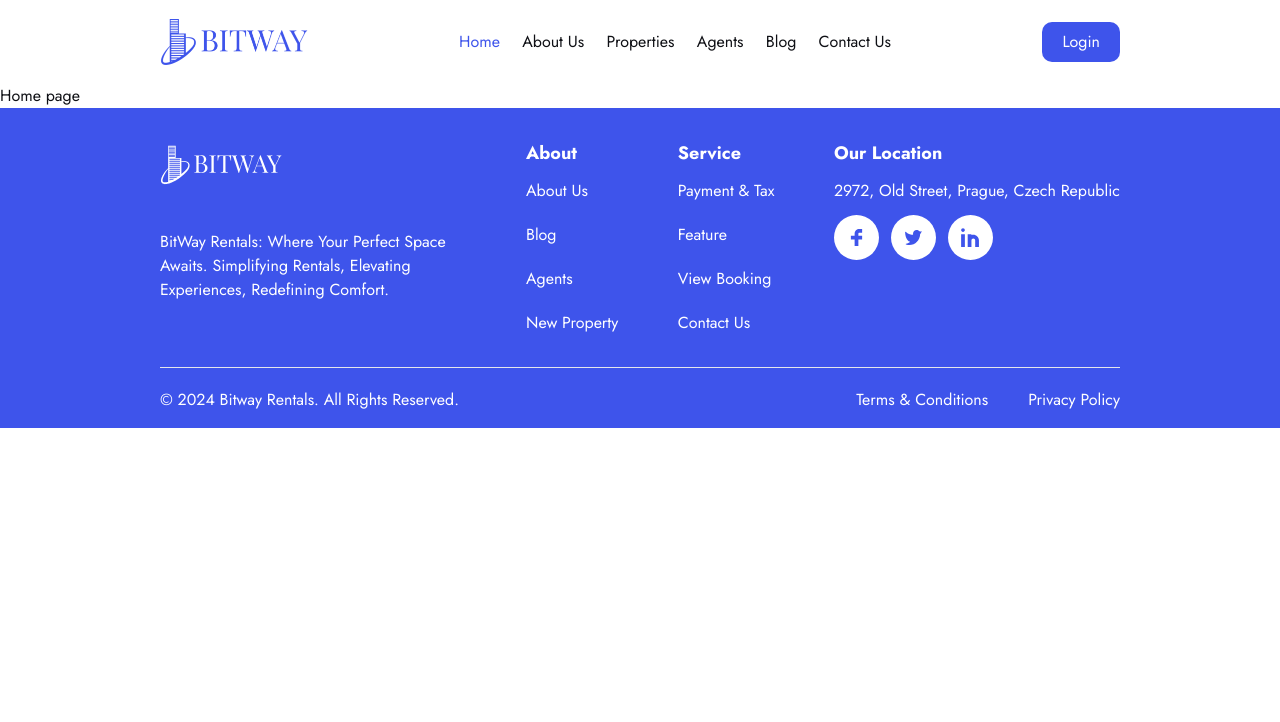
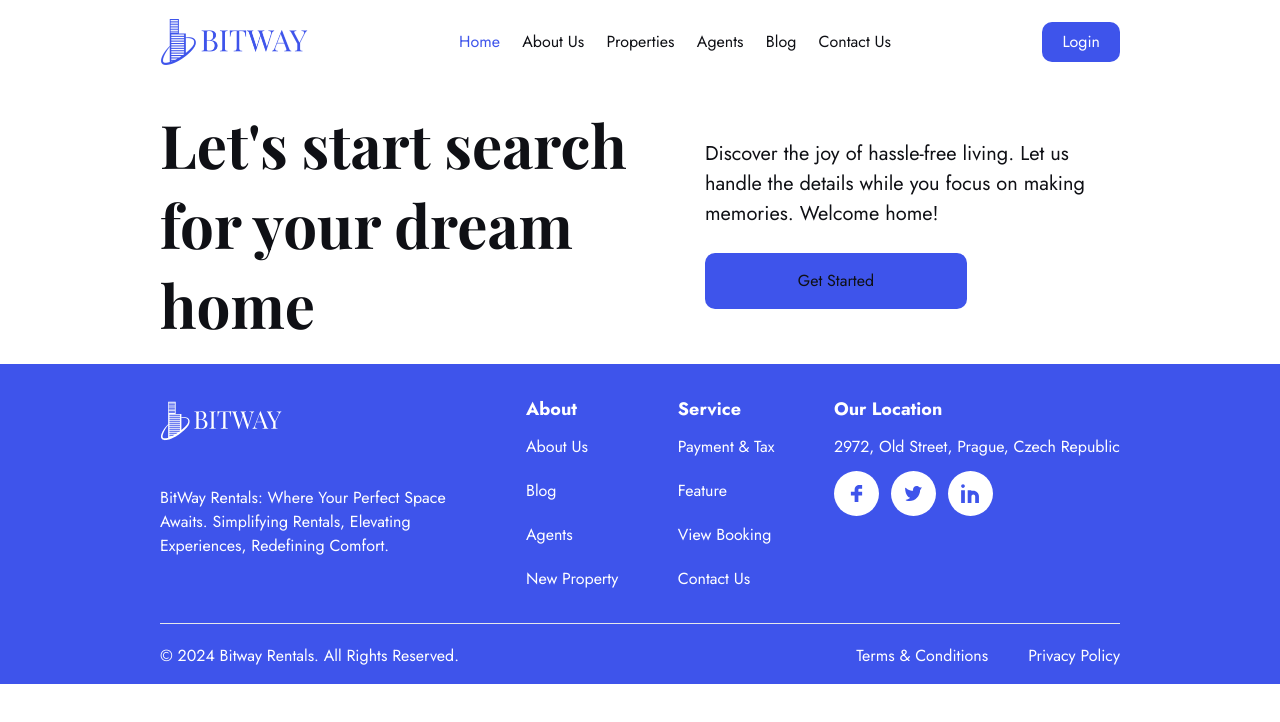
Before and after one commit to siddhaarthh/property-dealing, a Next.js app: page / in a window 1280 px wide. Shown: the top 722 px of the page. Built offline with nearby package versions, Linux system fonts and the light colour scheme.

Commit message:
added homepage hero heading

```diff
--- a/app/page.jsx
+++ b/app/page.jsx
@@ -1,7 +1,23 @@
 export default function Home() {
   return (
     <main>
-      <p>Home page</p>
+      <section className="md:px-5 lg:px-[10rem] py-5 flex items-center justify-between">
+        <div className="w-[600px]">
+          <h2 className="text-[60px] leading-[79.98px] font-[700] font-playfair">
+            Let&apos;s start search <br /> for your dream home
+          </h2>
+        </div>
+
+        <div className="w-[457px] flex flex-col gap-6 font-jost">
+          <p className="text-[20px]">
+            Discover the joy of hassle-free living. Let us handle the details
+            while you focus on making memories. Welcome home!
+          </p>
+          <button className="w-[262px] h-[56px] rounded-[10px] px-[20px] bg-primary-500">
+            Get Started
+          </button>
+        </div>
+      </section>
     </main>
   );
 }
```
